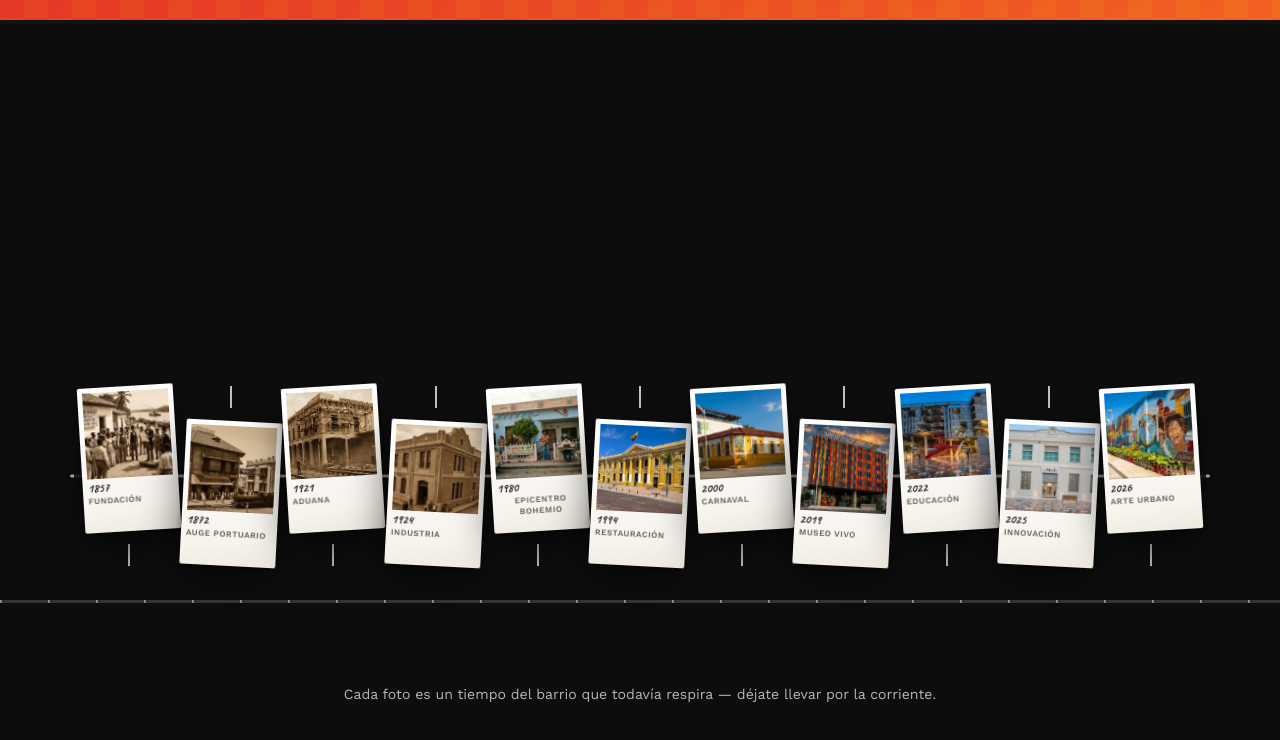
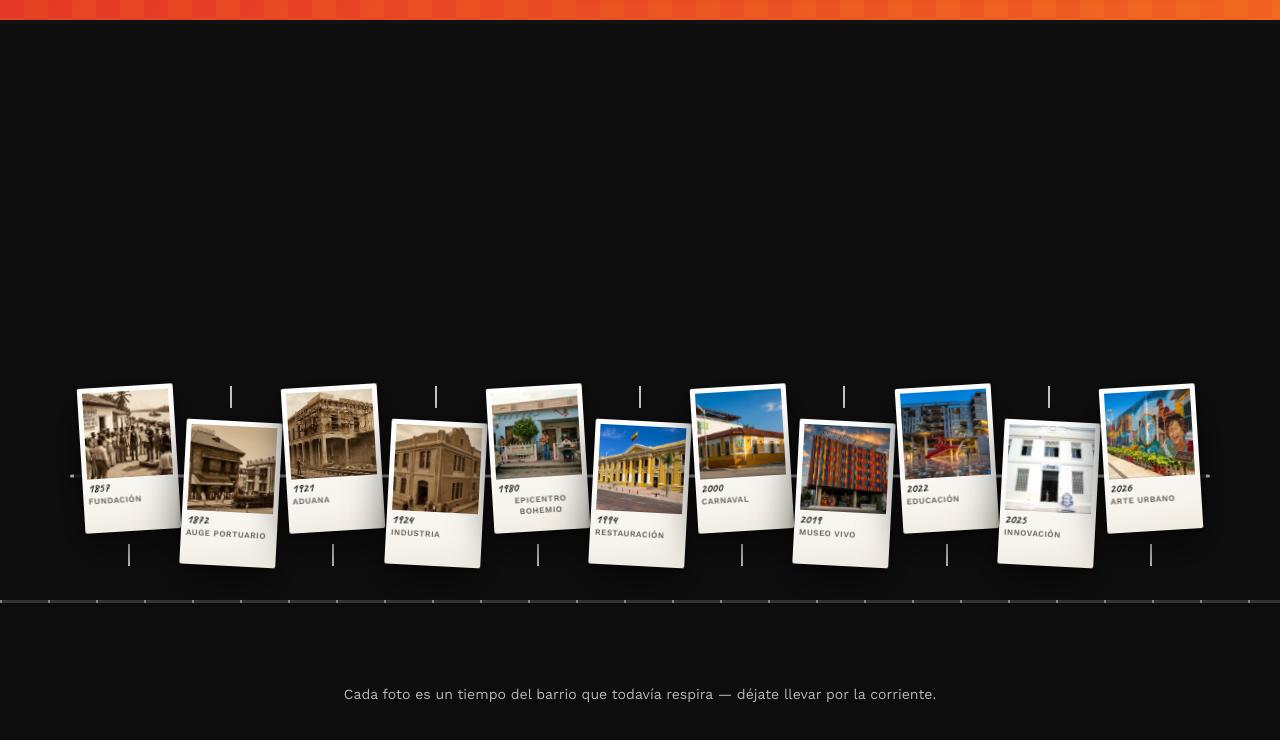
Before and after one commit to xDemoxz/AlegrIA, a React (Vite) app: page / in a window 1280 px wide. Shown: the part 1075-1815 px from the top of the page. Built offline with nearby package versions, Linux system fonts and the light colour scheme.

Commit message:
chore: imagen de riwi-baq cambiada por original

```diff
--- a/src/data/timelineHitos.js
+++ b/src/data/timelineHitos.js
@@ -131,12 +131,12 @@ export const timelineHitos = [
     label: 'Innovación',
     title: 'Distrito Tecnológico (Campus RIWI)',
     text: 'Reconversión del histórico Edificio Coltabaco en un campus moderno enfocado en la formación tecnológica, programación e innovación digital.',
-    full: '/assets/timeline/riwi-baq.png',
+    full: '/assets/timeline/riwi-baq.jpg',
     modern: {
       year: '2026',
       label: 'En la actualidad',
       title: 'Talento Tecnológico',
-      image: '/assets/timeline/riwi-baq.png',
+      image: '/assets/timeline/riwi-baq.jpg',
     },
     sepiaVal: 0.0,
   },
--- a/src/modules/module1-timeline/hitos-timeline.md
+++ b/src/modules/module1-timeline/hitos-timeline.md
@@ -74,7 +74,7 @@
 
 - **Hito:** Reconversión del histórico Edificio Coltabaco en un campus moderno enfocado en la formación tecnológica, programación e innovación digital para el talento local.
 
-![2025 — Campus RIWI](../../../public/assets/timeline/riwi-baq.png)
+![2025 — Campus RIWI](../../../public/assets/timeline/riwi-baq.jpg)
 
 ---
 
```
Also changed, not shown: public/assets/timeline/riwi-baq.jpg (added), public/assets/timeline/riwi-baq.png (deleted).
